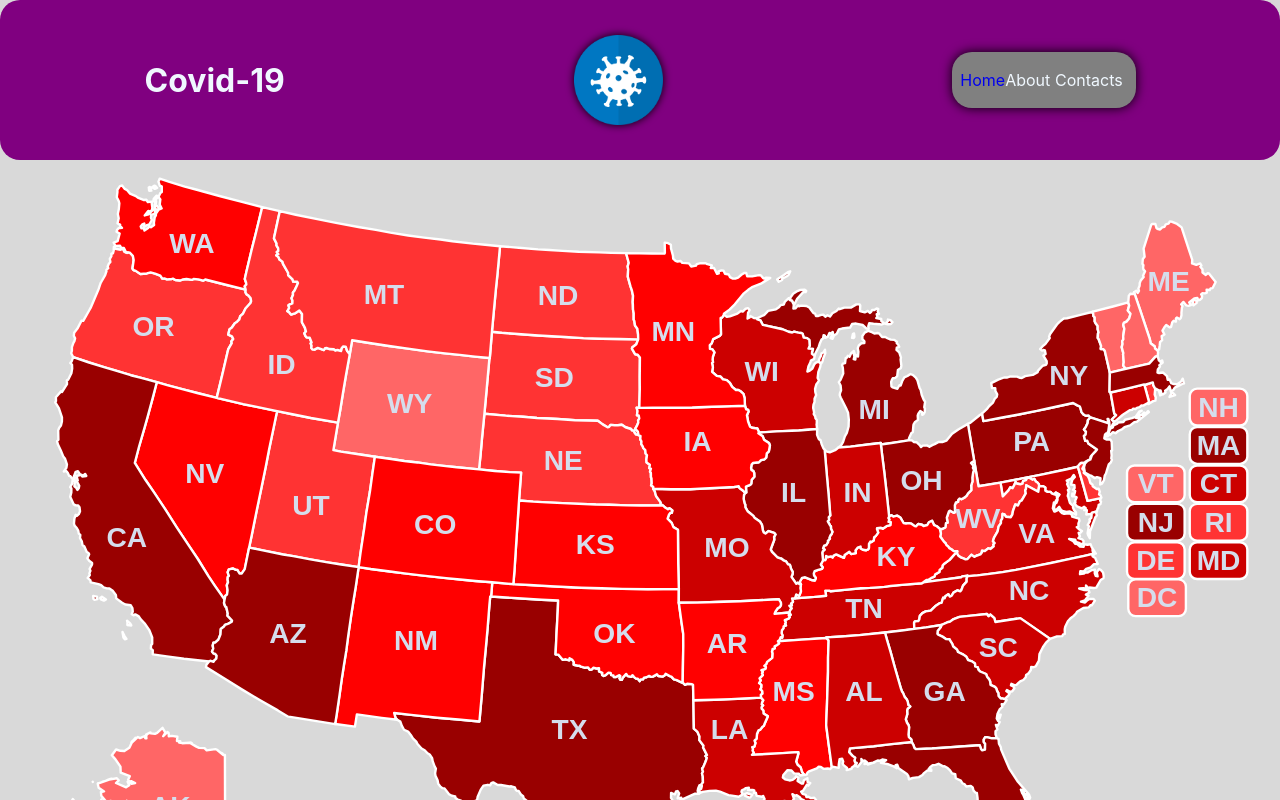
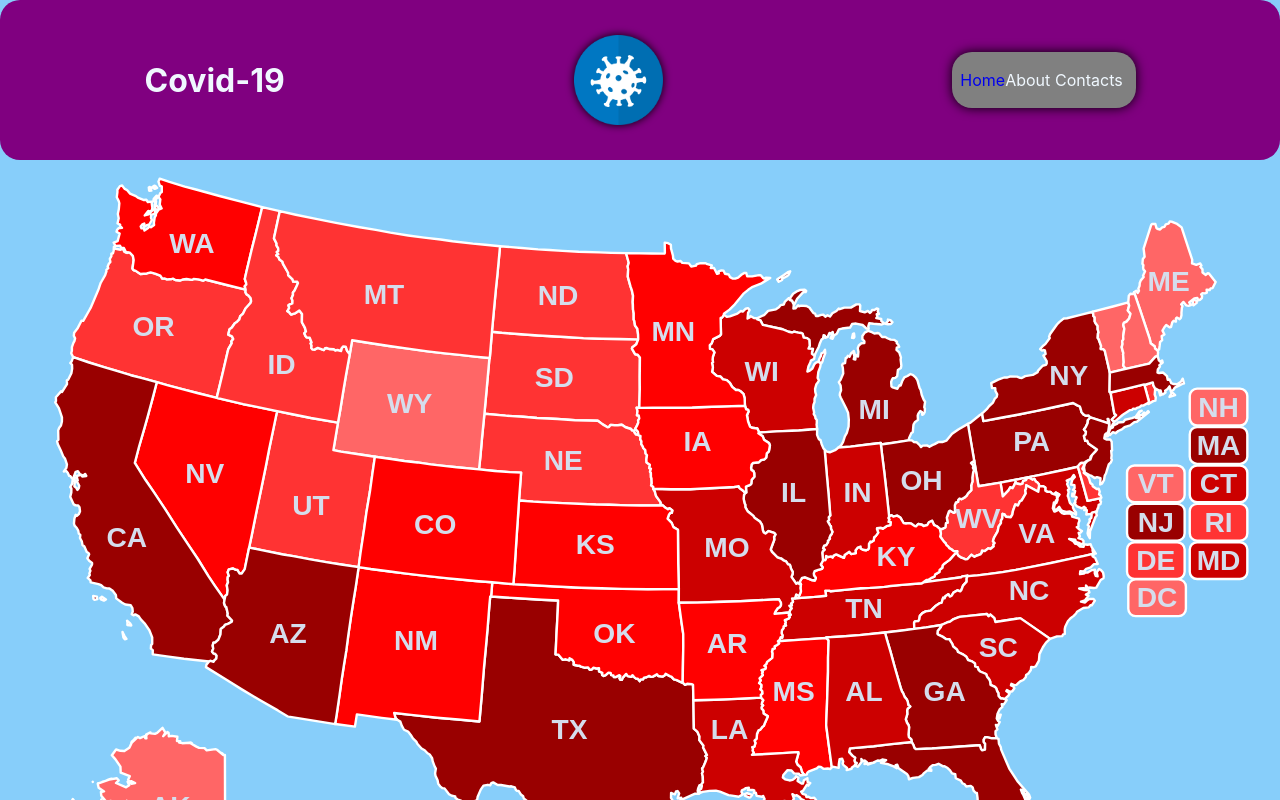
Before and after one commit to Mario3999/covid-19, a React (Create React App) app: page / in a window 1280 px wide. Shown: the top 800 px of the page. Built offline with nearby package versions, Linux system fonts and the light colour scheme.

Commit message:
background-color change

```diff
--- a/src/App.scss
+++ b/src/App.scss
@@ -6,5 +6,6 @@
 
 .App{
   // height: 100vh;
-  background-color: #D9D9D9;
+  // background-color: #D9D9D9;
+  background-color: lightskyblue;
 }
```
